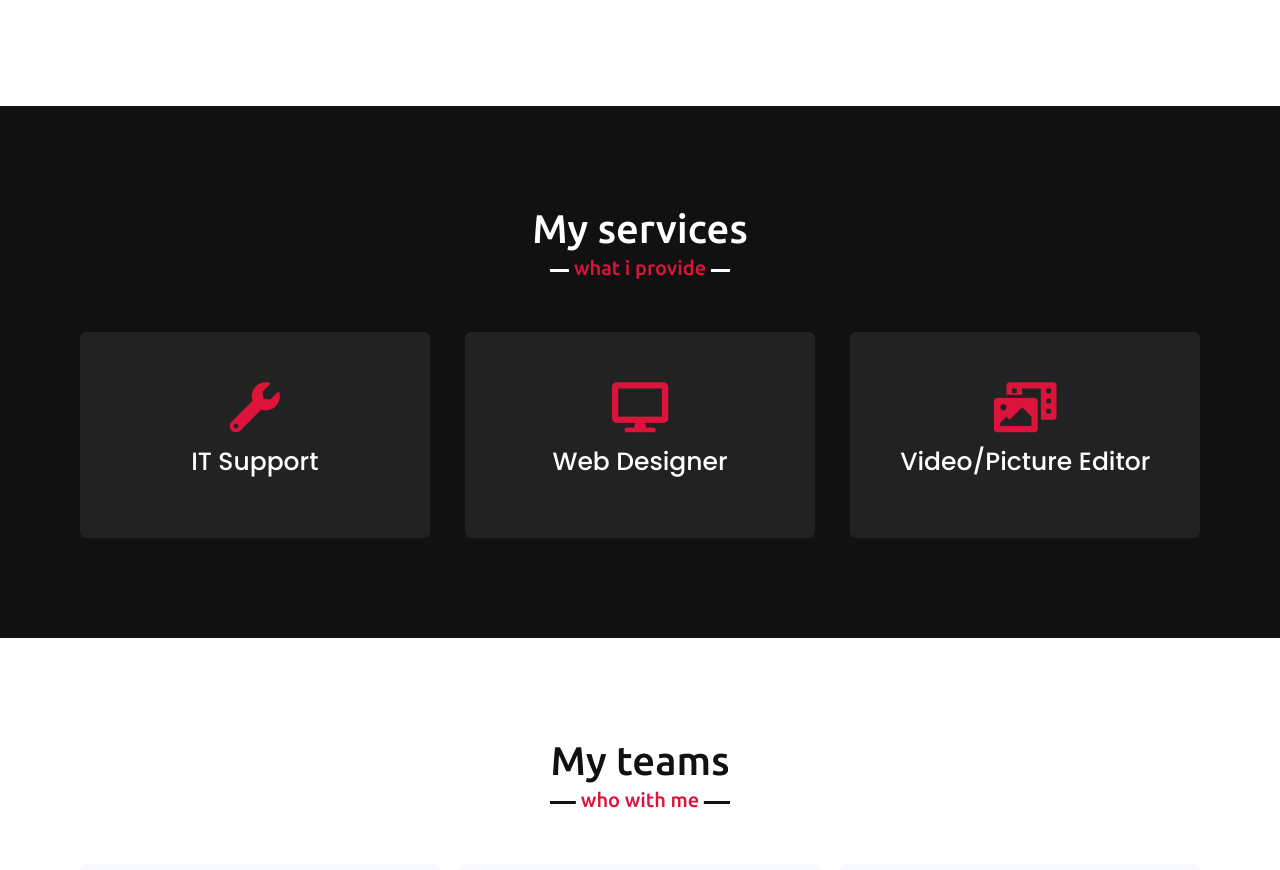
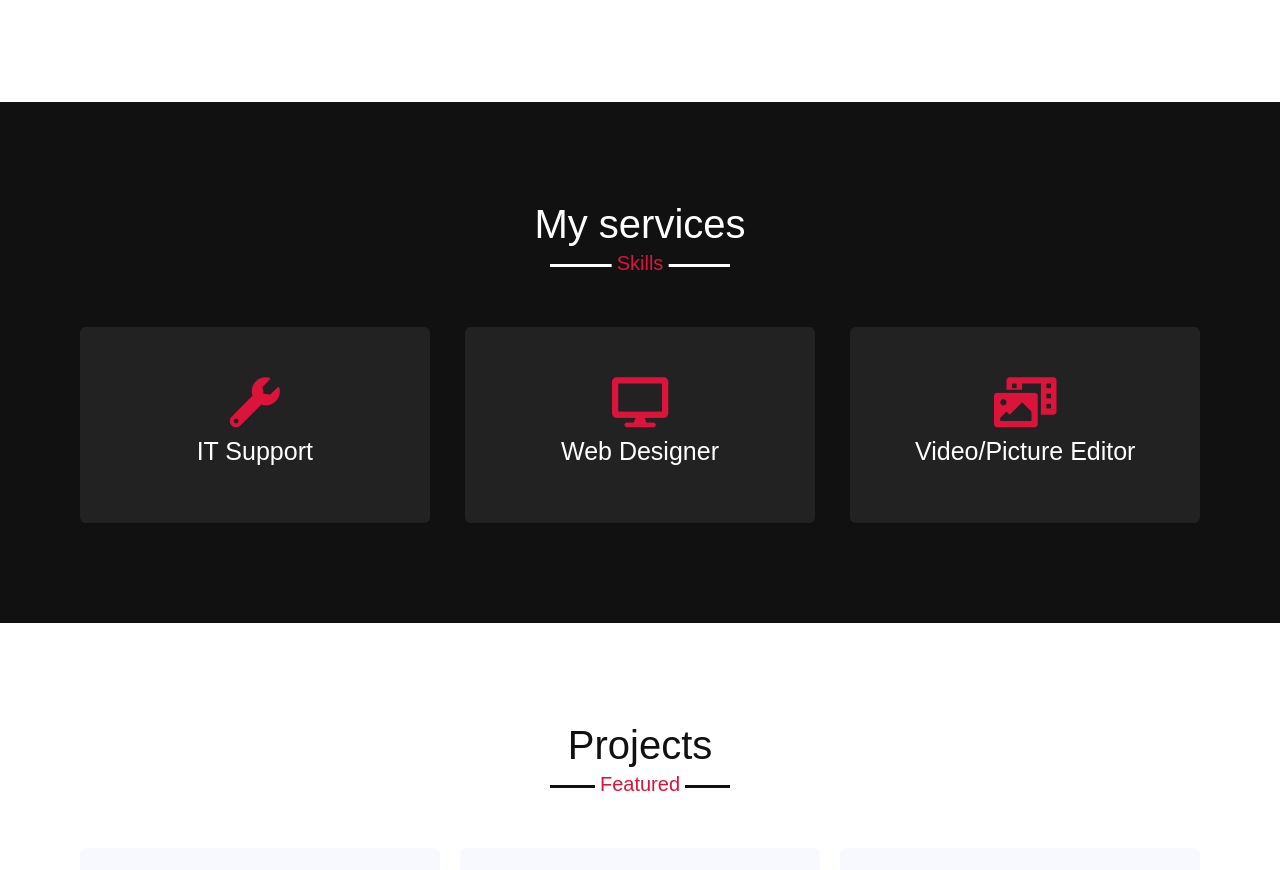
Before and after one commit to Cedrick13/Ced-Portfolio, a PHP site: page / in a window 1280 px wide. Shown: the part 1427-2297 px from the top of the page. Run offline with PHP 8.4, Linux system fonts and the light colour scheme.

Commit message:
Update Home/About/Project JS And Adjust CSS

```diff
--- a/index.html
+++ b/index.html
@@ -20,12 +20,12 @@
     </div>
     <nav class="navbar">
         <div class="max-width">
-            <div class="logo"><a href="#">Portfo<span>lio.</span></a></div>
+               <div class="loaders">CED</div>
             <ul class="menu">
                 <li><a href="#home" class="menu-btn">Home</a></li>
                 <li><a href="#about" class="menu-btn">About</a></li>
                 <li><a href="#services" class="menu-btn">Services</a></li>
-                <li><a href="#teams" class="menu-btn">Teams</a></li>
+                <li><a href="#project" class="menu-btn">Projects</a></li>
             </ul>
             <div class="media-icons">
                 <a href="https://github.com/Cedrick13"><i class="fab fa-github"></i></a>
@@ -45,7 +45,7 @@
             <div class="home-content">
                 <div class="text-1">Cedrick Embestro</div>
                 <div class="text-2">4th Year ComSci Student</div>
-                <div class="text-3">And I'm a <span class="typing"></span></div>
+                <div class="text-3">And I'm a <span class="typing   "></span></div>
                 <a href="mailto:cedrick13wew@gmail.com">Contact Me</a>
             </div>
         </div>
@@ -99,43 +99,29 @@
         </div>
     </section>
 
-    <!-- teams section start -->
-    <section class="teams" id="teams">
+    <!-- projects section start -->
+    <section class="project" id="project">
         <div class="max-width">
-            <h2 class="title">My teams</h2>
+            <h2 class="title">Projects</h2>
             <div class="carousel owl-carousel">
                 <div class="card">
                     <div class="box">
-                        <img src="images/profile-1.jpeg" alt="">
-                        <div class="text">Someone name</div>
-                        <p>Lorem ipsum dolor sit amet consectetur adipisicing elit.</p>
+                        <img src="images/P1.png" alt="">
+                        <div class="text">Cake Shop</div>
+                        <p><b>Red Ribbon</b> Just Click the link to review this shop <a href="https://www.figma.com/proto/SyW8coo2CTuZhDNwPyuj8W/Untitled?type=design&node-id=8-68&t=51vf82CWHeK8Nn1v-0&scaling=scale-down&page-id=0%3A1&starting-point-node-id=8%3A68">Figma</a></p>
                     </div>
                 </div>
                 <div class="card">
                     <div class="box">
-                        <img src="images/profile-2.jpeg" alt="">
-                        <div class="text">Someone name</div>
-                        <p>Lorem ipsum dolor sit amet consectetur adipisicing elit.</p>
+                        <img src="images/P2.png" alt="">
+                        <div class="text">Shot on OPPO</div>
+                        <p><b>Translation</b> This Vid on travel Presentacion, Suhuton Beach Adiangao. San Jose. CAMSUR <a href="https://drive.google.com/file/d/1rFuyBl9S5zQfSjDoOFMVVTIBUwRZQ-vg/view?usp=sharing">Video</a></p>
                     </div>
                 </div>
                 <div class="card">
                     <div class="box">
                         <img src="images/profile-3.jpeg" alt="">
-                        <div class="text">Someone name</div>
-                        <p>Lorem ipsum dolor sit amet consectetur adipisicing elit.</p>
-                    </div>
-                </div>
-                <div class="card">
-                    <div class="box">
-                        <img src="images/profile-4.jpeg" alt="">
-                        <div class="text">Someone name</div>
-                        <p>Lorem ipsum dolor sit amet consectetur adipisicing elit.</p>
-                    </div>
-                </div>
-                <div class="card">
-                    <div class="box">
-                        <img src="images/profile-5.jpeg" alt="">
-                        <div class="text">Someone name</div>
+                        <div class="text">Name</div>
                         <p>Lorem ipsum dolor sit amet consectetur adipisicing elit.</p>
                     </div>
                 </div>
--- a/script.js
+++ b/script.js
@@ -35,14 +35,14 @@ $(document).ready(function(){
 
     // typing text animation script
     var typed = new Typed(".typing", {
-        strings: ["UI/UX Designer", "Freelancer"],
+        strings: ["UI/UX Designer", "IT Support"],
         typeSpeed: 100,
         backSpeed: 60,
         loop: true
     });
 
     var typed = new Typed(".typing-2", {
-        strings: ["Editor", "Film", "Designer", "Freelancer"],
+        strings: ["Video/Picture Editor", "Web Designer", "IT Support"],
         typeSpeed: 100,
         backSpeed: 60,
         loop: true
--- a/style.css
+++ b/style.css
@@ -1,6 +1,3 @@
-/*  import google fonts */
-@import url('https://fonts.googleapis.com/css2?family=Poppins:wght@400;500;600;700&family=Ubuntu:wght@400;500;700&display=swap');
-
 *{
     margin: 0;
     padding: 0;
@@ -35,7 +32,7 @@ section{
     padding: 0 80px;
     margin: auto;
 }
-.about, .services, .teams, footer{
+.about, .services, .project, footer{
     font-family: 'Poppins', sans-serif;
 }
 .about .about-content,
@@ -256,18 +261,18 @@ section .title::after{
 }
 
 /* services section styling */
-.services, .teams{
+.services, .project{
     color:#fff;
     background: #111;
 }
 .services .title::before,
-.teams .title::before{
+.project .title::before{
     background: #fff;
 }
 .services .title::after,
-.teams .title::after{
+.project .title::after{
     background: #111;
-    content: "what i provide";
+    content: "Skills";
 }
 .services .serv-content .card{
     width: calc(33% - 20px);
@@ -301,19 +306,19 @@ section .title::after{
     margin: 10px 0 7px 0;
 }
 
-/* teams section styling */
-.teams {
+/* projects section styling */
+.project {
     color:#111;
     background-color: #fff;
 }
-.teams .title::before{
+.project .title::before{
     background: #111;
 }
-.teams .title::after{
+.project .title::after{
     background: #fff;
-    content: "who with me";
+    content: "Featured";
 }
-.teams .carousel .card{
+.project .carousel .card{
     background: #f8f8ff;
     border-radius: 6px;
     padding: 25px 35px;
```
Also changed, not shown: other parts of style.css (+53 -36 lines), images/P1.png (added), images/P2.png (added).
